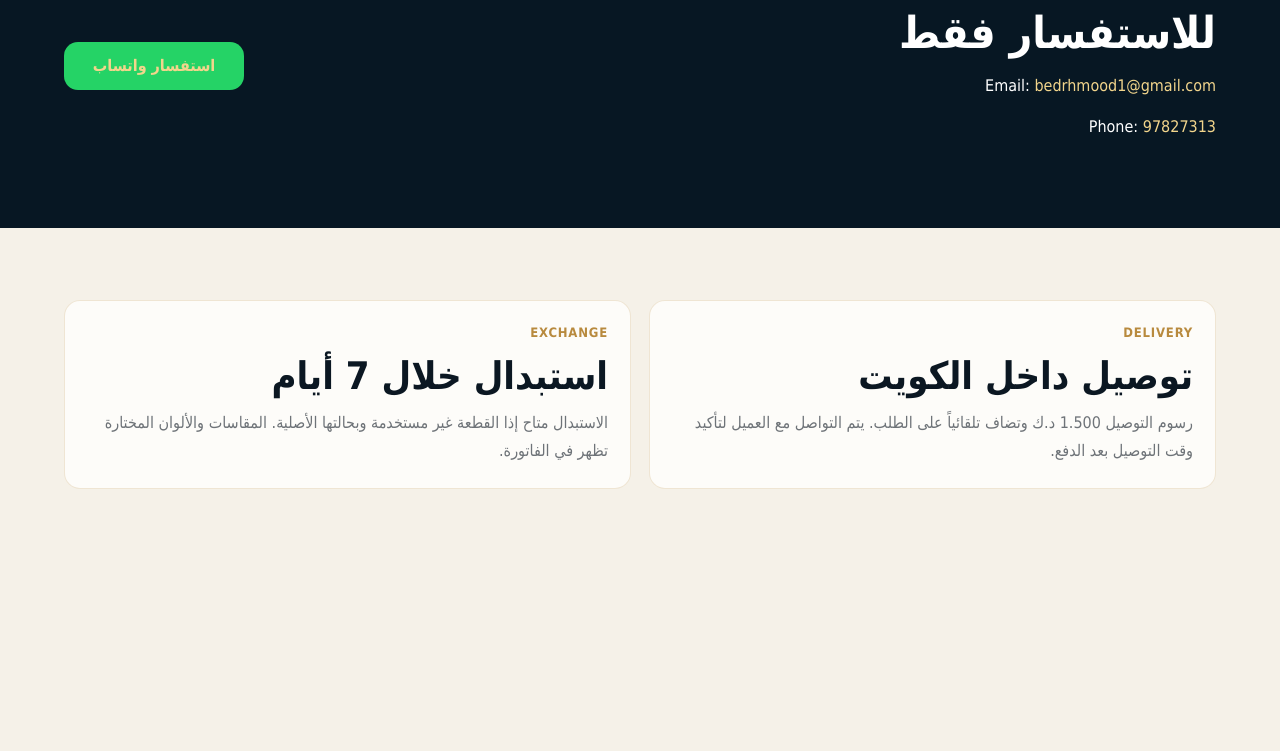
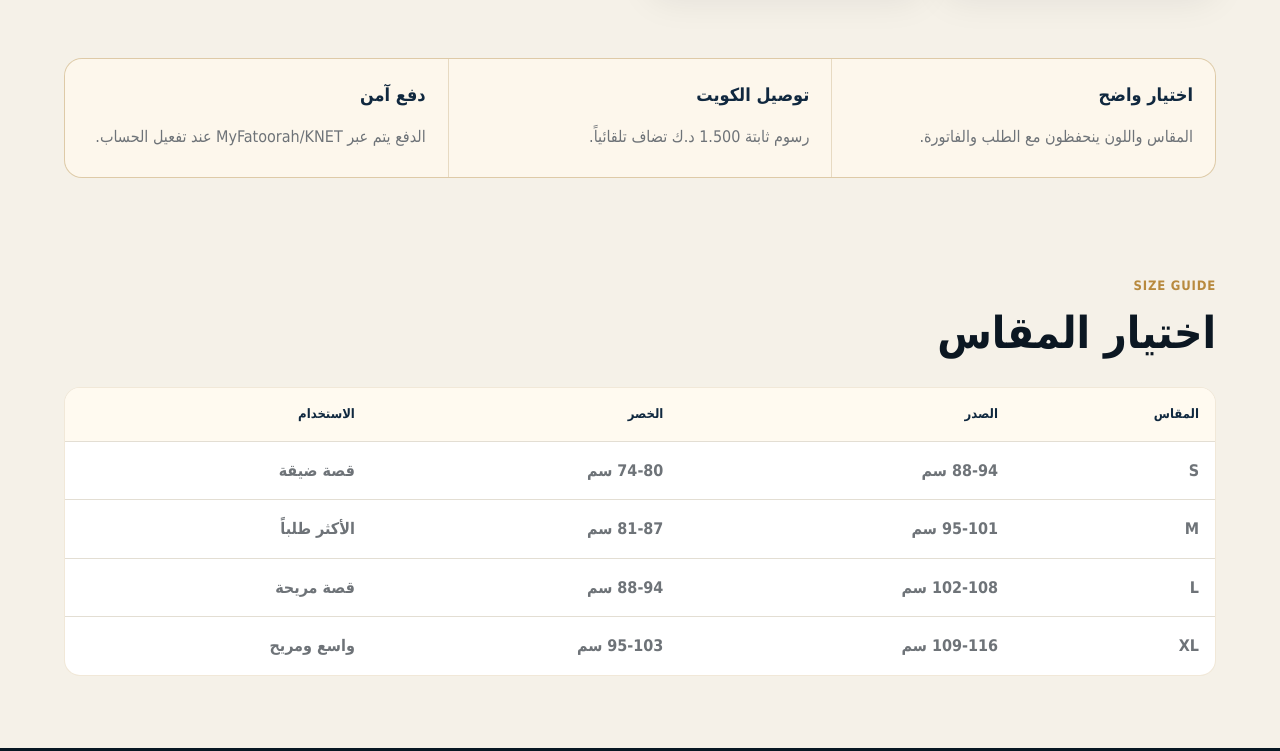
Before and after one commit to bedrhmood1-beep/-jul-store, a website: page index.html in a window 1280 px wide. Shown: the part 2614-3365 px from the top of the page. Before the commit the page ends 3175 px from the top, so only its background shows below. Drawn offline with Linux system fonts and the light colour scheme.

Commit message:
Add files via upload

```diff
--- a/index.html
+++ b/index.html
@@ -92,6 +92,66 @@
         <div class="products-grid" id="productsGrid"></div>
       </section>
 
+      <section class="service-band" aria-label="مميزات الطلب">
+        <div>
+          <strong>اختيار واضح</strong>
+          <span>المقاس واللون ينحفظون مع الطلب والفاتورة.</span>
+        </div>
+        <div>
+          <strong>توصيل الكويت</strong>
+          <span>رسوم ثابتة 1.500 د.ك تضاف تلقائياً.</span>
+        </div>
+        <div>
+          <strong>دفع آمن</strong>
+          <span>الدفع يتم عبر MyFatoorah/KNET عند تفعيل الحساب.</span>
+        </div>
+      </section>
+
+      <section class="section size-guide" aria-label="دليل المقاسات">
+        <div class="section-head">
+          <p class="eyebrow">Size Guide</p>
+          <h2>اختيار المقاس</h2>
+        </div>
+        <div class="size-table-wrap">
+          <table>
+            <thead>
+              <tr>
+                <th>المقاس</th>
+                <th>الصدر</th>
+                <th>الخصر</th>
+                <th>الاستخدام</th>
+              </tr>
+            </thead>
+            <tbody>
+              <tr>
+                <td>S</td>
+                <td>88-94 سم</td>
+                <td>74-80 سم</td>
+                <td>قصة ضيقة</td>
+              </tr>
+              <tr>
+                <td>M</td>
+                <td>95-101 سم</td>
+                <td>81-87 سم</td>
+                <td>الأكثر طلباً</td>
+              </tr>
+              <tr>
+                <td>L</td>
+                <td>102-108 سم</td>
+                <td>88-94 سم</td>
+                <td>قصة مريحة</td>
+              </tr>
+              <tr>
+                <td>XL</td>
+                <td>109-116 سم</td>
+                <td>95-103 سم</td>
+                <td>واسع ومريح</td>
+              </tr>
+            </tbody>
+          </table>
+        </div>
+      </section>
+
       <section class="contact-section" id="contact">
         <div>
           <p class="eyebrow">Contact</p>
@@ -114,6 +174,31 @@
           <p class="eyebrow">Exchange</p>
           <h2>استبدال خلال 7 أيام</h2>
           <p>الاستبدال متاح إذا القطعة غير مستخدمة وبحالتها الأصلية. المقاسات والألوان المختارة تظهر في الفاتورة.</p>
+        </div>
+      </section>
+
+      <section class="section faq-section" aria-label="الأسئلة الشائعة">
+        <div class="section-head">
+          <p class="eyebrow">FAQ</p>
+          <h2>أسئلة مهمة قبل الطلب</h2>
+        </div>
+        <div class="faq-grid">
+          <details open>
+            <summary>متى يوصل الطلب؟</summary>
+            <p>التوصيل داخل الكويت يتم بعد تأكيد الدفع وتحديد الوقت المناسب مع العميل.</p>
+          </details>
+          <details>
+            <summary>هل أقدر أبدل المقاس؟</summary>
+            <p>نعم، الاستبدال خلال 7 أيام إذا القطعة بحالتها الأصلية وغير مستخدمة.</p>
+          </details>
+          <details>
+            <summary>هل الدفع داخل الموقع؟</summary>
+            <p>نعم، عند تفعيل حساب MyFatoorah Live يتم الدفع مباشرة عبر KNET أو البطاقة.</p>
+          </details>
+          <details>
+            <summary>شلون أعرف طلبي وصل؟</summary>
+            <p>بعد الدفع يرجعك الموقع لرسالة تأكيد، وتقدر تراجع الطلب من لوحة MyFatoorah.</p>
+          </details>
         </div>
       </section>
     </main>
--- a/script.js
+++ b/script.js
@@ -26,7 +26,7 @@ const products = [
     category: "Blazers",
     badge: "Premium",
     icon: "BLAZER",
-    image: "",
+    image: "assets/sand-linen-blazer.png",
     price: 24.5,
     description: "بليزر لينن بلون رملي بقصة نظيفة للمناسبات والكاجوال الذكي.",
     tones: ["#d2b47f", "#0d2338"],
@@ -43,7 +43,7 @@ const products = [
     category: "Shirts",
     badge: "Daily",
     icon: "SHIRT",
-    image: "",
+    image: "assets/oxford-shirt.png",
     price: 9.75,
     description: "قميص أوكسفورد عملي بألوان هادئة وملمس مريح لليوم الكامل.",
     tones: ["#f8f3e8", "#173653"],
@@ -60,7 +60,7 @@ const products = [
     category: "Trousers",
     badge: "Best Fit",
     icon: "PANTS",
-    image: "",
+    image: "assets/tailored-trouser.png",
     price: 12.25,
     description: "بنطلون تفصيل بخطوط مرتبة يناسب القمصان والتيشيرتات.",
     tones: ["#0d2338", "#b88a3e"],
@@ -77,7 +77,7 @@ const products = [
     category: "Sweaters",
     badge: "Soft",
     icon: "KNIT",
-    image: "",
+    image: "assets/soft-knit-sweater.png",
     price: 14.9,
     description: "سويتر ناعم وخفيف بتصميم بسيط مناسب للأجواء الباردة.",
     tones: ["#ece3d2", "#9b7a3c"],
@@ -94,7 +94,7 @@ const products = [
     category: "Shorts",
     badge: "Casual",
     icon: "SHORTS",
-    image: "",
+    image: "assets/cotton-shorts.png",
     price: 7.5,
     description: "شورت قطن مريح بقصة مرتبة للمشاوير اليومية.",
     tones: ["#173653", "#f1d58b"],
--- a/styles.css
+++ b/styles.css
@@ -360,6 +360,35 @@ h2 {
   gap: 20px;
 }
 
+.service-band {
+  display: grid;
+  grid-template-columns: repeat(3, minmax(0, 1fr));
+  gap: 1px;
+  margin: 0 5vw 26px;
+  overflow: hidden;
+  border: 1px solid rgba(184, 138, 62, 0.2);
+  border-radius: 18px;
+  background: rgba(184, 138, 62, 0.22);
+}
+
+.service-band div {
+  display: grid;
+  gap: 7px;
+  min-height: 118px;
+  background: rgba(255, 250, 240, 0.92);
+  padding: 22px;
+}
+
+.service-band strong {
+  color: var(--navy);
+  font-size: 18px;
+}
+
+.service-band span {
+  color: var(--muted);
+  line-height: 1.7;
+}
+
 .product-card {
   overflow: hidden;
   border: 1px solid rgba(184, 138, 62, 0.22);
@@ -385,14 +414,15 @@ h2 {
 }
 
 .product-visual.has-image {
-  min-height: 245px;
+  min-height: 285px;
   background: #efe3c6;
 }
 
 .product-visual.has-image img {
   width: 100%;
-  height: 245px;
-  object-fit: cover;
+  height: 285px;
+  object-fit: contain;
+  background: #f4ead7;
 }
 
 .product-icon {
@@ -622,6 +652,66 @@ h2 {
 
 .policy-section p:not(.eyebrow) {
   margin: 0;
+  color: var(--muted);
+  line-height: 1.8;
+}
+
+.size-table-wrap {
+  overflow-x: auto;
+  border: 1px solid rgba(184, 138, 62, 0.2);
+  border-radius: 16px;
+  background: var(--white);
+}
+
+.size-guide table {
+  width: 100%;
+  min-width: 560px;
+  border-collapse: collapse;
+}
+
+.size-guide th,
+.size-guide td {
+  border-bottom: 1px solid var(--line);
+  padding: 16px;
+  text-align: right;
+}
+
+.size-guide th {
+  color: var(--navy);
+  background: #fffaf0;
+  font-size: 13px;
+}
+
+.size-guide td {
+  color: var(--muted);
+  font-weight: 700;
+}
+
+.size-guide tbody tr:last-child td {
+  border-bottom: 0;
+}
+
+.faq-grid {
+  display: grid;
+  grid-template-columns: repeat(2, minmax(0, 1fr));
+  gap: 14px;
+}
+
+.faq-grid details {
+  border: 1px solid rgba(184, 138, 62, 0.2);
+  border-radius: 14px;
+  background: var(--white);
+  padding: 18px;
+}
+
+.faq-grid summary {
+  color: var(--navy);
+  cursor: pointer;
+  font-weight: 900;
+}
+
+.faq-grid p {
+  margin: 12px 0 0;
   color: var(--muted);
   line-height: 1.8;
 }
@@ -887,7 +977,9 @@ h2 {
 
   .status-strip,
   .toolbar,
-  .feature-band {
+  .feature-band,
+  .service-band,
+  .faq-grid {
     grid-template-columns: 1fr;
   }
 
```
